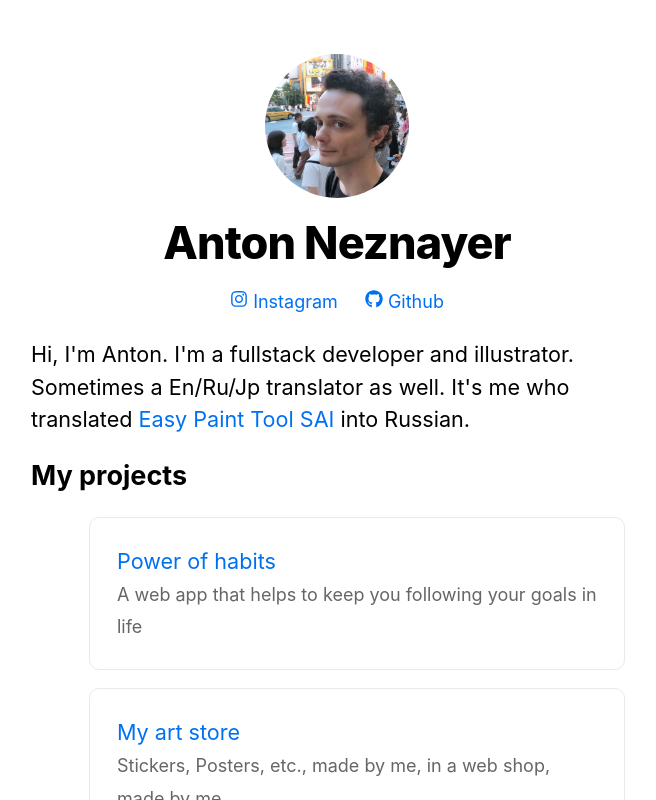
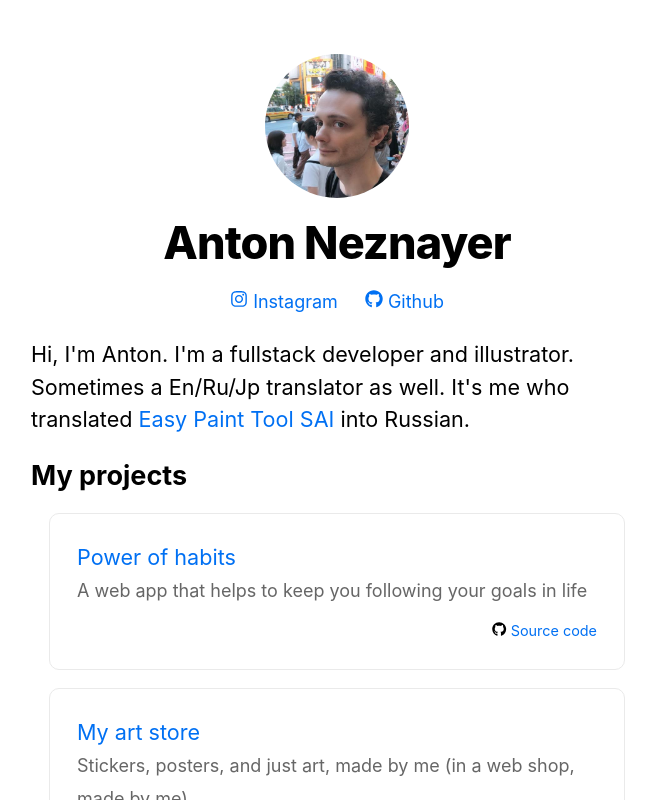
Before and after one commit to neznayer/nextjs-tutorial, a Next.js app: page / in a window 1280 px wide. Shown: the top 800 px of the page, without its empty margins (303-959 px from the left). Built offline with nearby package versions, Linux system fonts and the light colour scheme.

Commit message:
add link to source code to project list, refactor

```diff
--- /dev/null
+++ b/components/project-card.jsx
@@ -0,0 +1,20 @@
+import styles from "./project-card.module.css";
+import utilStyles from "../styles/utils.module.css";
+import Link from "next/link";
+import { FaGithub } from "react-icons/fa";
+
+export default function ({ title, description, link, githubLink }) {
+  return (
+    <div className={styles.card}>
+      <Link href={link}>{title}</Link>
+      <br />
+      <small className={utilStyles.lightText}>{description}</small>
+      <small className={styles["bottom-right-container"]}>
+        <span>
+          <FaGithub />
+          <Link href={githubLink}> Source code</Link>
+        </span>
+      </small>
+    </div>
+  );
+}
--- /dev/null
+++ b/components/project-card.module.css
@@ -0,0 +1,30 @@
+.card {
+  margin: 1rem;
+  flex-basis: 45%;
+  padding: 1.5rem;
+  text-align: left;
+  color: inherit;
+  text-decoration: none;
+  border: 1px solid #eaeaea;
+  border-radius: 10px;
+  transition: color 0.15s ease, border-color 0.15s ease;
+}
+
+.card h3 {
+  margin: 0 0 1rem 0;
+  font-size: 1.5rem;
+}
+
+.card p {
+  margin: 0;
+  font-size: 1.25rem;
+  line-height: 1.5;
+}
+
+.bottom-right-container {
+  display: flex;
+  width: 100%;
+  justify-content: end;
+  margin-top: 1em;
+  font-size: 0.8rem;
+}
--- a/pages/index.js
+++ b/pages/index.js
@@ -1,11 +1,11 @@
 import Head from "next/head";
 import utilStyles from "../styles/utils.module.css";
-import homeStyles from "../styles/Home.module.css";
 import Layout, { siteTitle } from "../components/layout";
 import { getSortedPostsData } from "../lib/posts";
 import Link from "next/link";
 import Date from "../components/date";
 import { FaInstagram, FaGithub } from "react-icons/fa";
+import ProjectCard from "../components/project-card";
 
 export async function getStaticProps() {
   const allPostsData = getSortedPostsData();
@@ -51,21 +51,23 @@ export default function Home({ allPostsData }) {
 
       <section className={utilStyles.headingMd}>
         <h2 className={utilStyles.headingLg}>My projects</h2>
-        <ul>
-          <div className={homeStyles.card}>
-            <Link href="#">Power of habits</Link>
-            <br />
-            <small className={utilStyles.lightText}>
-              A web app that helps to keep you following your goals in life
-            </small>
-          </div>
-          <div className={homeStyles.card}>
-            <Link href="#">My art store</Link>
-            <br />
-            <small className={utilStyles.lightText}>
-              Stickers, Posters, etc., made by me, in a web shop, made by me
-            </small>
-          </div>
+        <ul className={utilStyles.list}>
+          <li>
+            <ProjectCard
+              title="Power of habits"
+              link="https://power-of-habits.vercel.app/"
+              githubLink="https://github.com/neznayer/power-of-habits"
+              description="A web app that helps to keep you following your goals in life"
+            />
+          </li>
+          <li>
+            <ProjectCard
+              title="My art store"
+              link="#"
+              githubLink="#"
+              description="Stickers, posters, and just art, made by me (in a web shop, made by me)"
+            />
+          </li>
         </ul>
       </section>
       <section className={`${utilStyles.headingMd} ${utilStyles.padding1px}`}>
--- a/styles/Home.module.css
+++ b/styles/Home.module.css
@@ -33,7 +33,6 @@
   text-align: center;
 }
 
-
 .description {
   line-height: 1.5;
   font-size: 1.5rem;
@@ -49,36 +48,6 @@
   margin-top: 3rem;
 }
 
-.card {
-  margin: 1rem;
-  flex-basis: 45%;
-  padding: 1.5rem;
-  text-align: left;
-  color: inherit;
-  text-decoration: none;
-  border: 1px solid #eaeaea;
-  border-radius: 10px;
-  transition: color 0.15s ease, border-color 0.15s ease;
-}
-
-.card:hover,
-.card:focus,
-.card:active {
-  color: #0070f3;
-  border-color: #0070f3;
-}
-
-.card h3 {
-  margin: 0 0 1rem 0;
-  font-size: 1.5rem;
-}
-
-.card p {
-  margin: 0;
-  font-size: 1.25rem;
-  line-height: 1.5;
-}
-
 .logo {
   height: 1em;
 }
```
